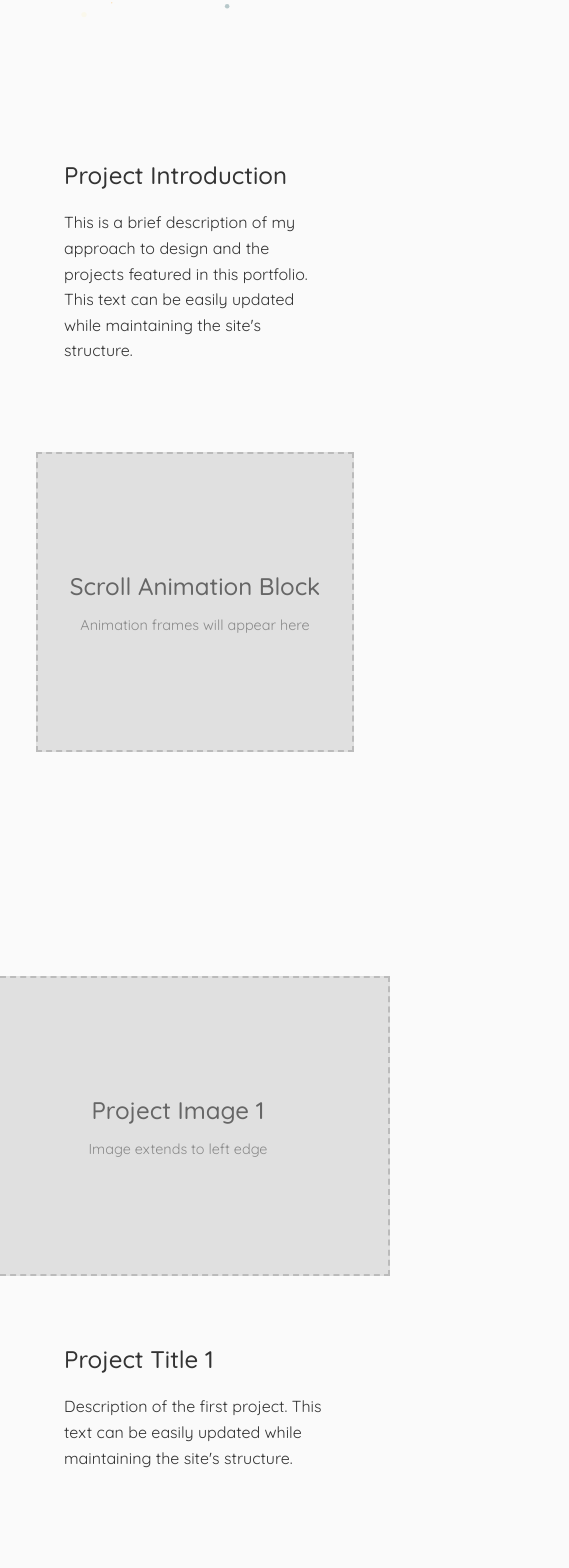
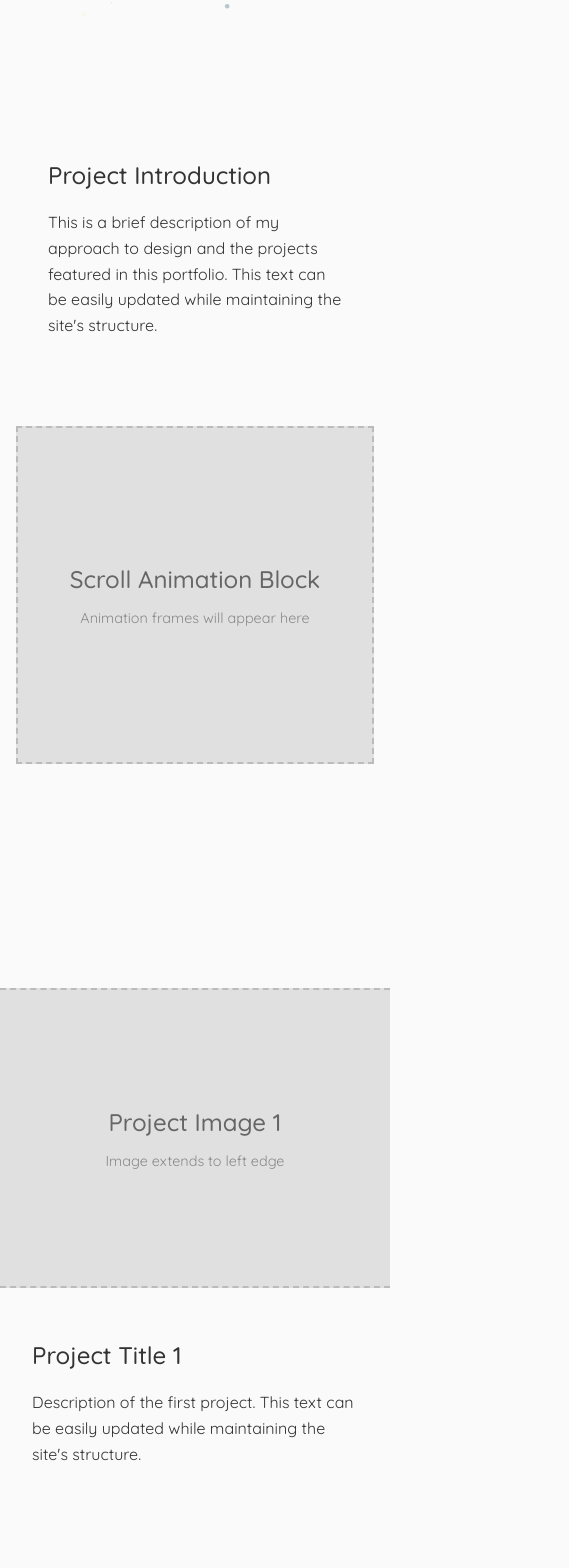
Before and after one commit to EfratThe/Efrat-Portfolio, a plain HTML site: page index.html in a window 390 px wide. Shown: the part 800-2368 px from the top of the page, 569 px wide, since content can reach past the window. Drawn offline with nearby package versions, Linux system fonts and the light colour scheme; a web font is replaced by a local one.

Commit message:
Refactor layout and styling for project sections; update scroll behavior for smoother navigation

```diff
--- a/index.html
+++ b/index.html
@@ -68,8 +68,7 @@
                     <div class="placeholder-text">Project Image 1</div>
                     <div class="placeholder-description">Image extends to left edge</div>
                 </div>
-            </div>
-            <div class="text-block right">
+            </div>            <div class="text-block">
                 <h2>Project Title 1</h2>
                 <p>Description of the first project. This text can be easily updated while maintaining the site's structure.</p>
             </div>
@@ -80,8 +79,7 @@
                     <div class="placeholder-text">Project Image 2</div>
                     <div class="placeholder-description">Image extends to right edge</div>
                 </div>
-            </div>
-            <div class="text-block left">
+            </div>            <div class="text-block">
                 <h2>Project 1 Details</h2>
                 <p>Additional information about the first project. This text can be easily updated while maintaining the site's structure.</p>
             </div>
@@ -110,8 +108,7 @@
                     <div class="placeholder-text">Project Image 3</div>
                     <div class="placeholder-description">Image extends to left edge</div>
                 </div>
-            </div>
-            <div class="text-block right">
+            </div>            <div class="text-block">
                 <h2>Project Title 2</h2>
                 <p>Description of the second project. This text can be easily updated while maintaining the site's structure.</p>
             </div>
@@ -122,8 +119,7 @@
                     <div class="placeholder-text">Project Image 4</div>
                     <div class="placeholder-description">Image extends to right edge</div>
                 </div>
-            </div>
-            <div class="text-block left">
+            </div>            <div class="text-block">
                 <h2>Project 2 Details</h2>
                 <p>Additional information about the second project. This text can be easily updated while maintaining the site's structure.</p>
             </div>
--- a/script.js
+++ b/script.js
@@ -158,27 +158,4 @@ document.addEventListener('DOMContentLoaded', () => {
         });
     });
 
-    // Add auto jump effect from intro to first section on scroll
-    let hasJumped = false;
-    const scrollAnimationSection = document.getElementById('scroll-animation');
-
-    function checkScrollForJump() {
-        // If user has scrolled a little in the intro section and hasn't jumped yet
-        if (!hasJumped && window.scrollY > 50 && window.scrollY < introSection.offsetHeight / 2) {
-            hasJumped = true;
-            // Create a smooth but quick scroll to the next section
-            window.scrollTo({
-                top: scrollAnimationSection.offsetTop,
-                behavior: 'smooth'
-            });
-        }
-
-        // Reset jump flag when back at top
-        if (window.scrollY < 10) {
-            hasJumped = false;
-        }
-    }
-
-    // Add event listener for the jump effect
-    window.addEventListener('scroll', checkScrollForJump);
 });
--- a/styles.css
+++ b/styles.css
@@ -183,46 +183,64 @@ p {
 }
 
 .content-wrapper {
-    max-width: 1200px;
-    margin: 0 auto;
-    display: flex;
+    width: 100%;
+    display: grid;
+    grid-template-columns: 1fr minmax(0, 600px) 1fr;
+    align-items: center;
     margin-bottom: 4rem;
+    min-height: 400px;
 }
 
-.content-wrapper.reverse {
-    flex-direction: row-reverse;
+/* Reverse layout: swap image and text positions */
+.content-wrapper.reverse .image-block.right {
+    grid-column: 3 / 4;
+    justify-self: stretch;
+}
+
+.content-wrapper.reverse .text-block.left {
+    grid-column: 2;
 }
 
 .text-block {
-    flex: 1;
     display: flex;
     flex-direction: column;
     justify-content: center;
-    padding: 2rem 4rem;
+    padding: 2rem;
+    grid-column: 2;
 }
 
 .image-block {
-    flex: 1.5;
+    min-height: 300px;
+    display: flex;
+    align-items: center;
+}
+
+.image-block.left {
+    grid-column: 1 / 2;
+    justify-self: stretch;
+}
+
+.image-block.right {
+    grid-column: 3 / 4;
+    justify-self: stretch;
 }
 
 .image-block.left .placeholder-block {
+    width: 100%;
+    height: 100%;
     border-radius: 0;
     border-left: none;
-    padding-left: 0;
-    margin-left: 0;
-    width: calc(100% + 2rem);
-    position: relative;
-    left: -2rem;
+    margin: 0;
+    min-height: 300px;
 }
 
 .image-block.right .placeholder-block {
+    width: 100%;
+    height: 100%;
     border-radius: 0;
     border-right: none;
-    padding-right: 0;
-    margin-right: 0;
-    width: calc(100% + 2rem);
-    position: relative;
-    right: -2rem;
+    margin: 0;
+    min-height: 300px;
 }
 
 /* Placeholder Styles */
@@ -245,9 +263,9 @@ p {
     border-radius: 0;
     border-left: none;
     border-right: none;
-    margin-left: -2rem;
-    margin-right: -2rem;
-    width: calc(100% + 4rem);
+    width: 100vw;
+    margin-left: calc(-50vw + 50%);
+    margin-right: calc(-50vw + 50%);
 }
 
 .placeholder-block.hover-block {
@@ -337,14 +355,29 @@ p {
 
 /* Scroll Animation Section */
 #scroll-animation .content-wrapper {
+    display: grid;
+    grid-template-columns: minmax(0, 600px) 1fr;
+    gap: 0;
     align-items: center;
+    padding: 0;
+    max-width: none;
+}
+
+#scroll-animation .text-block {
+    grid-column: 1;
+    padding: 2rem;
+    max-width: 600px;
+    margin-left: auto;
+    margin-right: auto;
 }
 
 .animation-block {
-    flex: 1.5;
+    grid-column: 2;
     height: 50vh;
     position: relative;
     overflow: hidden;
+    width: 100%;
+    margin: 0;
 }
 
 /* Full-Width Project */
@@ -400,9 +433,47 @@ p {
 
 /* Responsive Adjustments */
 @media (max-width: 768px) {
-    .content-wrapper, .content-wrapper.reverse {
-        flex-direction: column;
+    .content-wrapper,
+    .content-wrapper.reverse {
+        grid-template-columns: 1fr;
         gap: 2rem;
+        padding: 0 1rem;
+    }
+
+    #scroll-animation .content-wrapper {
+        grid-template-columns: 1fr;
+        gap: 2rem;
+        padding: 0 1rem;
+    }
+
+    #scroll-animation .text-block {
+        margin: 0;
+        max-width: none;
+    }
+
+    .text-block {
+        padding: 1rem;
+        grid-column: 1;
+    }
+
+    .image-block.left,
+    .image-block.right {
+        grid-column: 1;
+        justify-self: stretch;
+    }
+
+    .image-block.left .placeholder-block,
+    .image-block.right .placeholder-block {
+        width: 100vw;
+        margin-left: calc(-50vw + 50%);
+        margin-right: calc(-50vw + 50%);
+        border-left: none;
+        border-right: none;
+    }
+
+    .animation-block {
+        grid-column: 1;
+        height: 40vh;
     }
 
     .placeholder-block.hover-block {
@@ -417,12 +488,4 @@ p {
     .nav-menu {
         display: none; /* Simplified for mockup */
     }
-
-    .image-block.left .placeholder-block,
-    .image-block.right .placeholder-block {
-        width: 100vw;
-        left: 50%;
-        transform: translateX(-50%);
-        margin: 0;
-    }
 }
--- a/website-structure.json
+++ b/website-structure.json
@@ -29,10 +29,9 @@
               "notes": "Particle colors and density can be adjusted but should remain subtle and interactive"
             }
           }
-        },
-        "layout": "centered",
+        },        "layout": "centered",
         "height": "100vh",
-        "scrollBehavior": "jump-to-next-section",
+        "scrollBehavior": "natural-scroll",
         "structureNotes": "This section must remain full-screen and centered"
       },
       {
```
Also changed, not shown: 1 other file.
